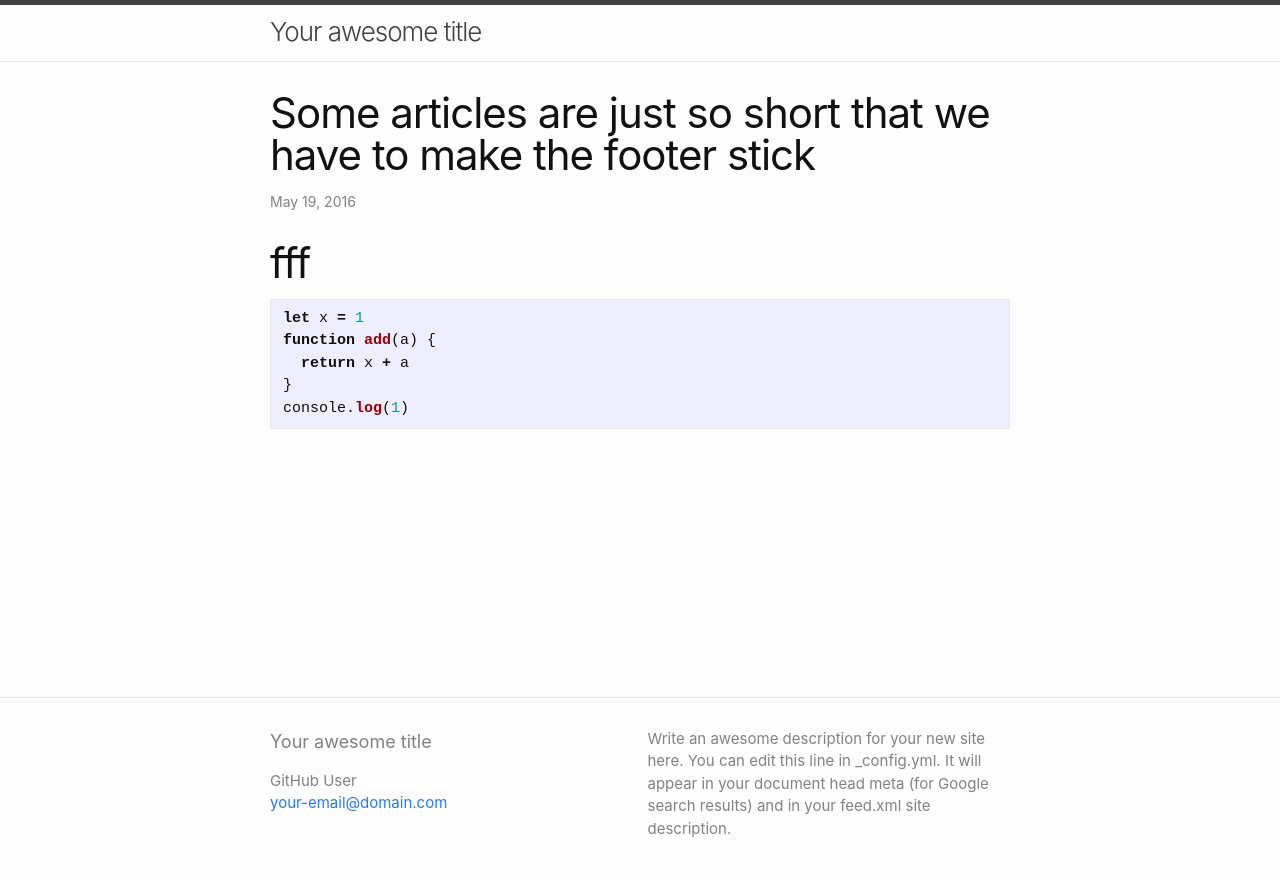
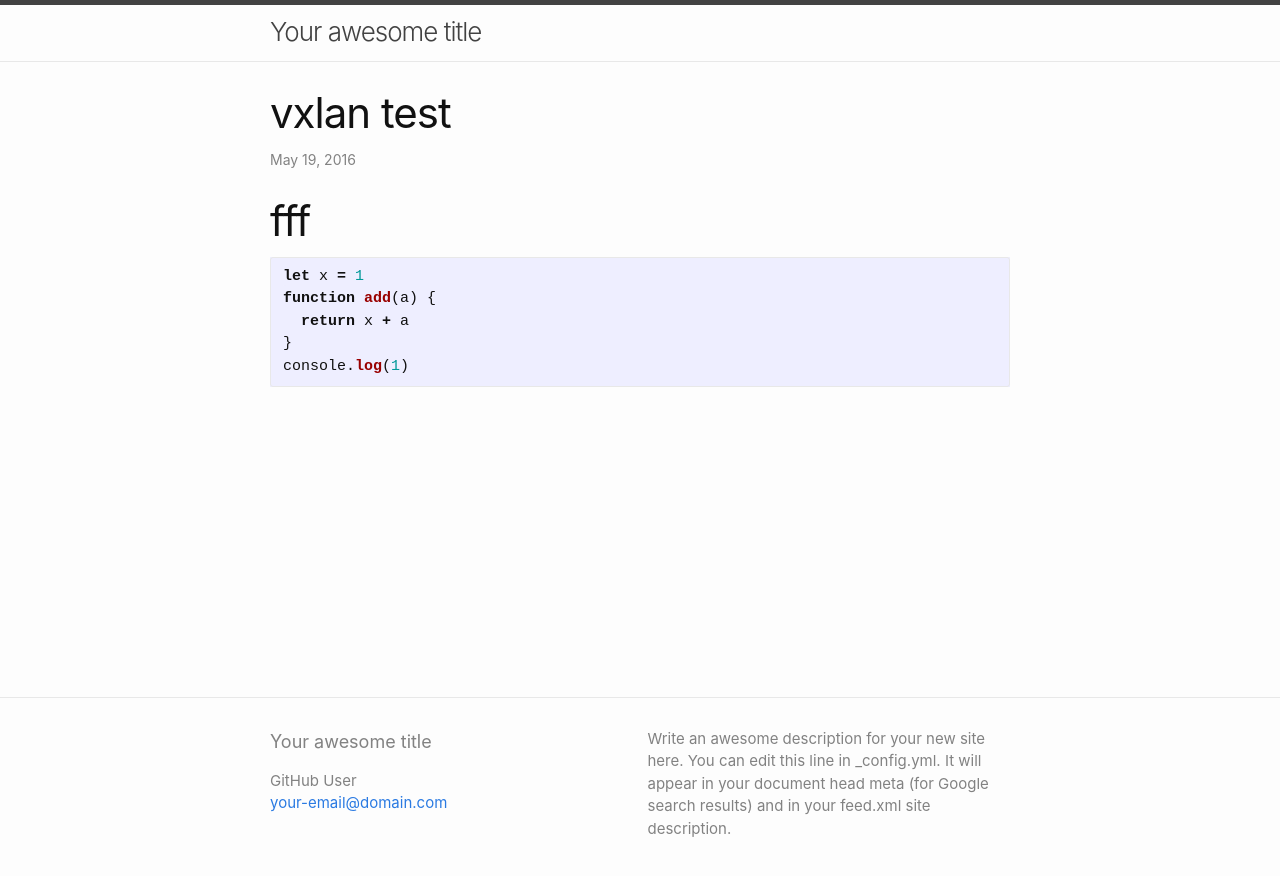
Before and after one commit to shinhwagk/blog, a Jekyll site: the page built from _posts/2016-05-19-super-short-article.md, in a window 1280 px wide. Shown: the top 876 px of the page. Built offline with Jekyll 4.4.1, drawn with Linux system fonts in a browser that asks for light colours.

Commit message:
Update 2016-05-19-super-short-article.md

```diff
--- a/_posts/2016-05-19-super-short-article.md
+++ b/_posts/2016-05-19-super-short-article.md
@@ -1,6 +1,6 @@
 ---
 layout: post
-title: "Some articles are just so short that we have to make the footer stick"
+title: "vxlan test"
 categories: misc
 ---
 
```
